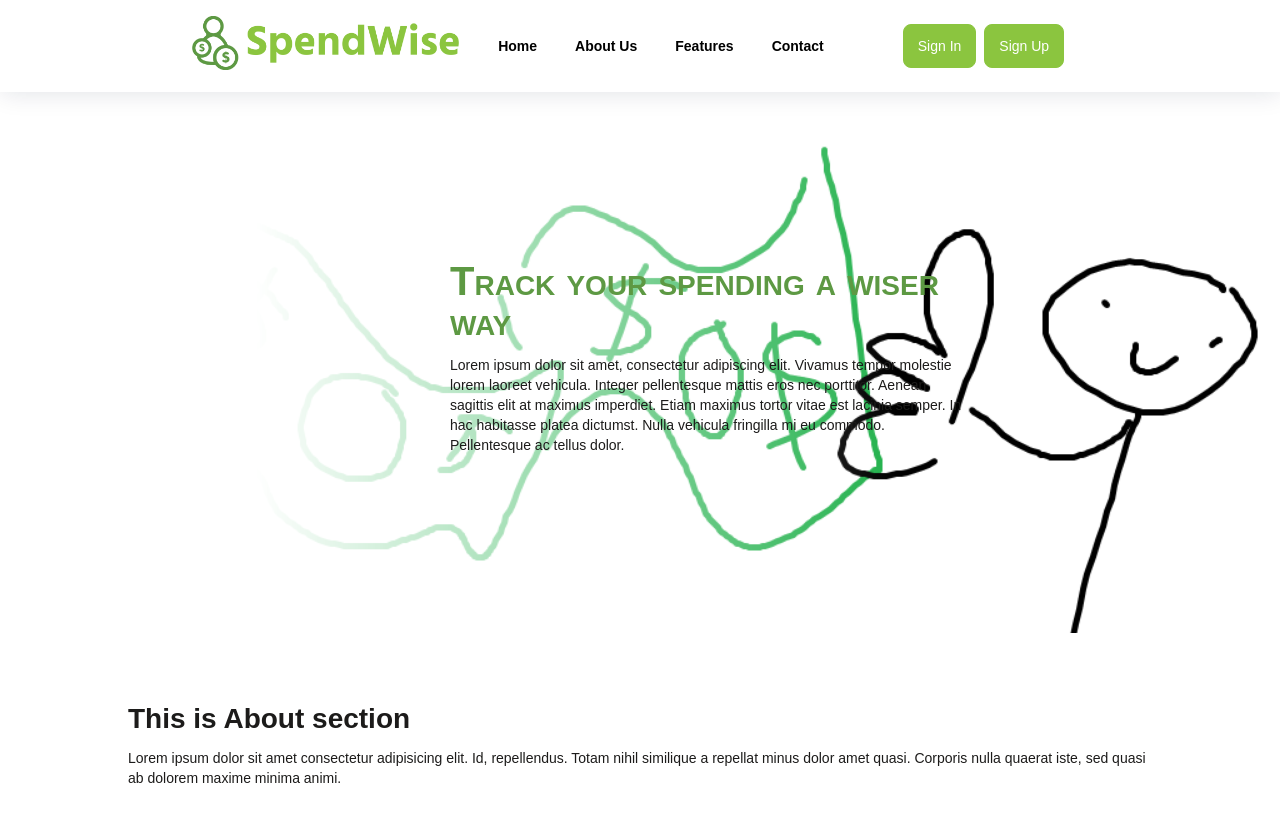
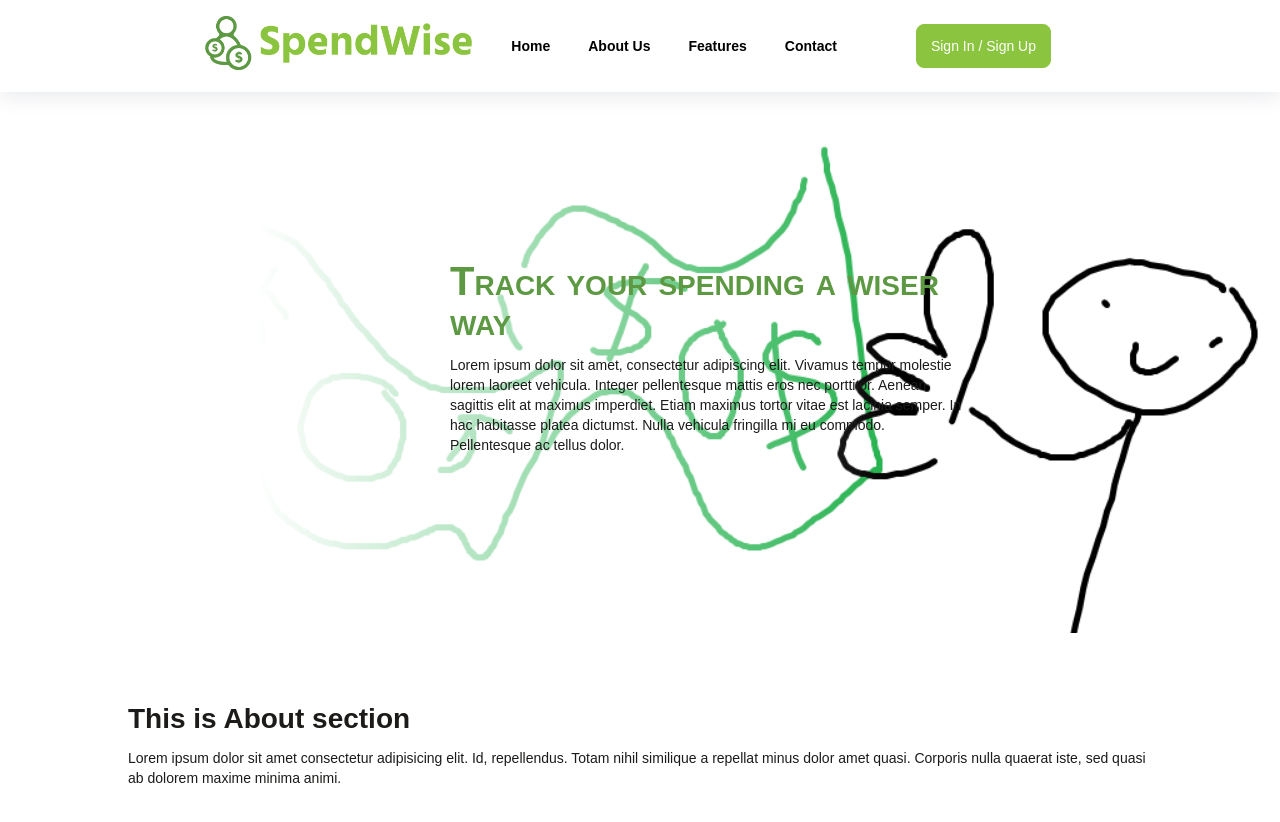
Before and after one commit to seankql/project-spendwise, a React (Create React App) app in the folder frontend/: page / in a window 1280 px wide. Shown: the top 822 px of the page. Built offline with nearby package versions, Linux system fonts and the light colour scheme.

Commit message:
Implemented Auth0 signup and signin functionalities

```diff
--- a/frontend/package.json
+++ b/frontend/package.json
@@ -3,6 +3,7 @@
   "version": "0.1.0",
   "private": true,
   "dependencies": {
+    "@auth0/auth0-react": "^1.12.1",
     "@testing-library/jest-dom": "^5.16.5",
     "@testing-library/react": "^13.4.0",
     "@testing-library/user-event": "^13.5.0",
--- /dev/null
+++ b/frontend/src/Presentation/Components/AuthenticatedUser.js
@@ -0,0 +1,15 @@
+import { useAuth0 } from "@auth0/auth0-react";
+
+const AuthenticatedUser = () => {
+    const { user, isAuthenticated} = useAuth0();
+
+    return (
+        isAuthenticated && (
+            <div className="authenticated-user-container">
+                {user?.name}
+            </div>
+        )
+    );
+}
+
+export default AuthenticatedUser;
--- a/frontend/src/Presentation/Components/Banner.js
+++ b/frontend/src/Presentation/Components/Banner.js
@@ -3,6 +3,8 @@ import "../Styles/Common.css";
 import Button from "./Button";
 import logo from "../../Media/logo-no-background.png";
 import { useNavigate } from "react-router-dom";
+import SignoutButton from "./SignoutButton"
+import AuthenticatedUser from "./AuthenticatedUser";
 
 export default function List() {
   const navigate = useNavigate();
@@ -41,14 +43,9 @@ export default function List() {
             }}
           />
         </div>
+          <AuthenticatedUser/>
         <div className="auth-container">
-          <Button
-            title={"Sign Out"}
-            classes="btn btn-sml banner-auth-component-container"
-            onClick={() => {
-              navigate("/");
-            }}
-          />
+          <SignoutButton/>
         </div>
       </div>
     </div>
--- /dev/null
+++ b/frontend/src/Presentation/Components/SigninSignupButton.js
@@ -0,0 +1,13 @@
+import { useAuth0 } from "@auth0/auth0-react";
+
+const SigninSignupButton = () => {
+    const { loginWithRedirect } = useAuth0();
+
+    return (
+        <button className="btn btn-sml banner-auth-component-container" onClick={() => loginWithRedirect()}>
+            Sign In / Sign Up
+        </button>
+    );
+}
+
+export default SigninSignupButton;
--- /dev/null
+++ b/frontend/src/Presentation/Components/SignoutButton.js
@@ -0,0 +1,17 @@
+import { useAuth0 } from "@auth0/auth0-react";
+import "../Styles/Components.css";
+
+const SignoutButton = () => {
+    const { logout, isAuthenticated} = useAuth0();
+
+    return (
+        isAuthenticated && (
+            <button className="btn btn-sml banner-auth-component-container" onClick={() => logout()}>
+                Sign Out
+            </button>
+
+        )
+    );
+}
+
+export default SignoutButton;
--- a/frontend/src/Presentation/Styles/Common.css
+++ b/frontend/src/Presentation/Styles/Common.css
@@ -83,6 +83,13 @@
   border-bottom: 1px solid #e0e0e0;
 }
 
+.authenticated-user-container {
+  display: flex;
+  padding-top: 24px;
+  padding-bottom: 24px;
+  align-items: center;
+}
+
 .hidden {
   display: none !important;
 }
--- a/frontend/src/Presentation/Views/Homepage/Homepage.js
+++ b/frontend/src/Presentation/Views/Homepage/Homepage.js
@@ -6,6 +6,7 @@ import { Link } from "react-scroll";
 import "../../Styles/Common.css";
 import "../../Styles/Main.css";
 import "../../Styles/Homepage.css";
+import SigninSignupButton from "../../Components/SigninSignupButton";
 
 export default function Homepage() {
   const { navigateToPage } = useViewModel();
@@ -62,20 +63,7 @@ export default function Homepage() {
             </div>
           </div>
           <div className="auth-container">
-            <Button
-              title={"Sign In"}
-              classes="btn btn-sml banner-auth-component-container"
-              onClick={() => {
-                navigateToPage("/dashboard");
-              }}
-            />
-            <Button
-              title={"Sign Up"}
-              classes="btn btn-sml banner-auth-component-container"
-              onClick={() => {
-                navigateToPage("/dashboard");
-              }}
-            />
+            <SigninSignupButton/>
           </div>
         </div>
       </div>
--- a/frontend/src/index.js
+++ b/frontend/src/index.js
@@ -3,11 +3,21 @@ import ReactDOM from "react-dom/client";
 import "./index.css";
 import App from "./App";
 import reportWebVitals from "./reportWebVitals";
+import { Auth0Provider } from "@auth0/auth0-react";
+
+const domain = process.env.REACT_APP_AUTH0_DOMAIN;
+const clientId = process.env.REACT_APP_AUTH0_CLIENT_ID;
 
 const root = ReactDOM.createRoot(document.getElementById("root"));
 root.render(
   <React.StrictMode>
-    <App />
+    <Auth0Provider
+      domain={domain}
+      clientId={clientId}
+      redirectUri={window.location.origin + "/dashboard"}
+    >
+      <App />
+    </Auth0Provider>
   </React.StrictMode>
 );
 
```
Also changed, not shown: 2 other files (tests, documents, lock files or other folders).
